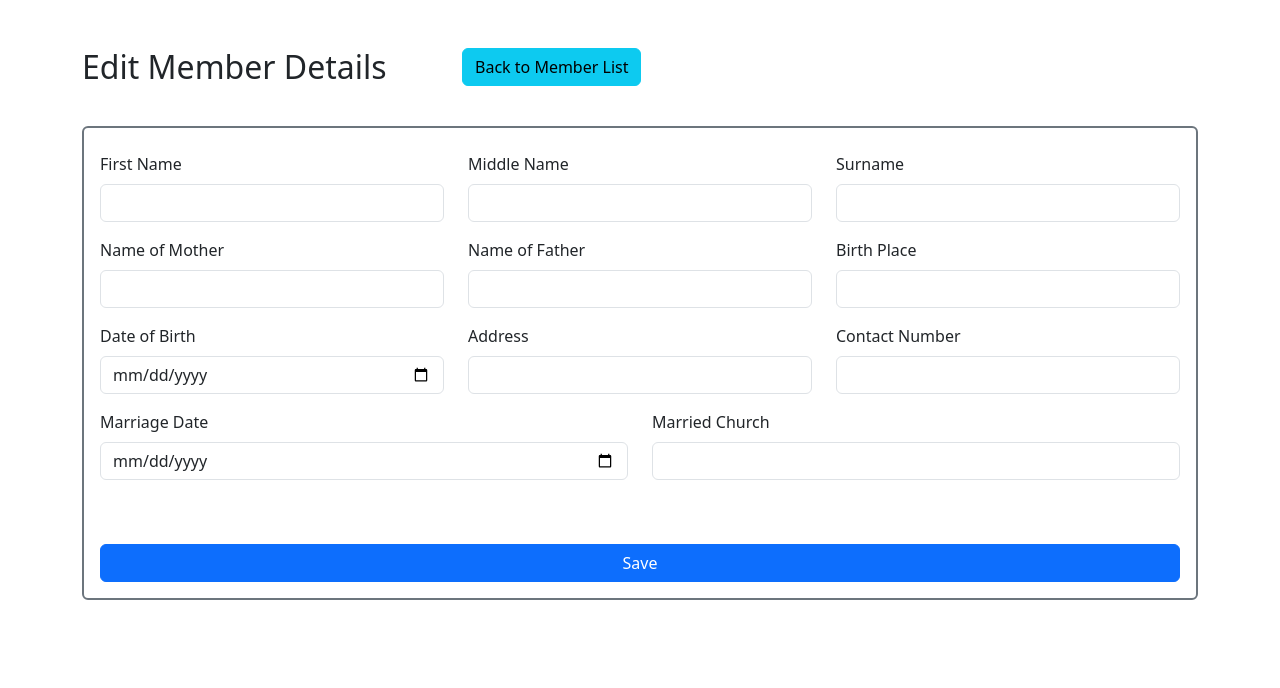
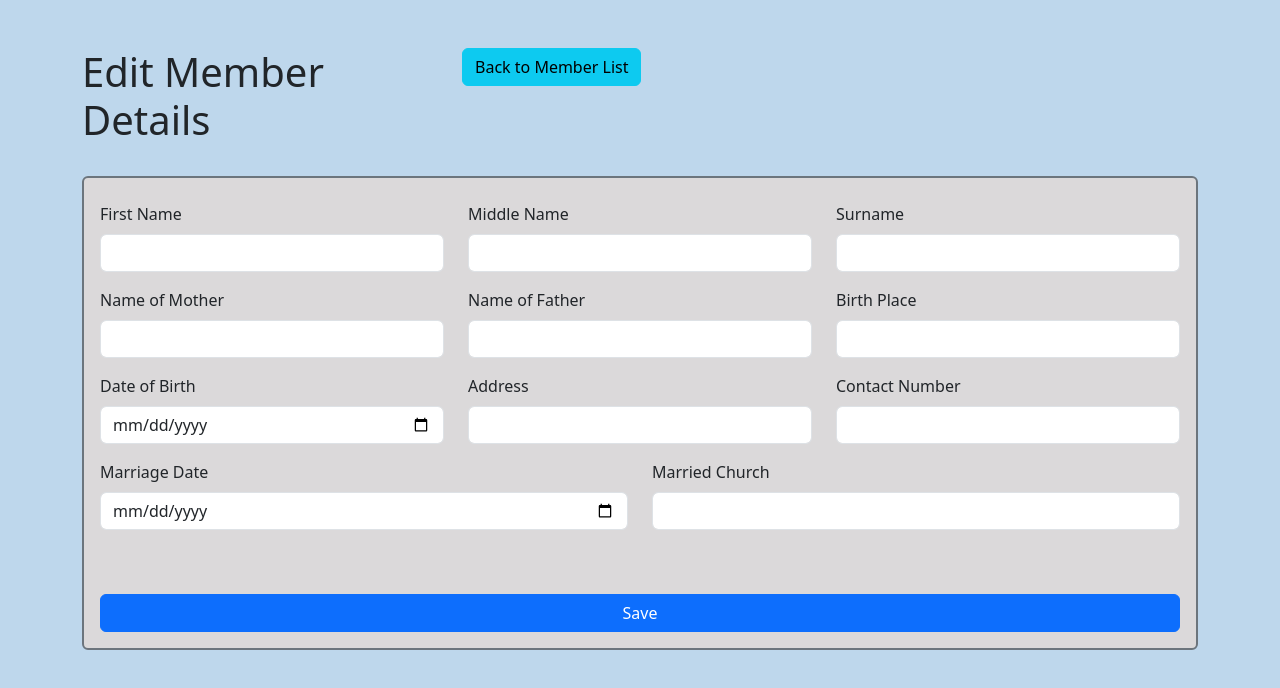
Before and after one commit to DilushaSF/codespaces-blank, a plain HTML site: page editmembers.html in a window 1280 px wide. Drawn offline with nearby package versions, Linux system fonts and the light colour scheme; no server answers.

Commit message:
Adding UI changes

```diff
--- a/editmembers.html
+++ b/editmembers.html
@@ -24,11 +24,11 @@
 
 </head>
 
-<body>
+<body style="background-color: #bed7ec;">
     <div class="container mt-5">
         <div class="row mt-3">
             <div class="col-4">
-                <h2>Edit Member Details</h2>
+                <h1>Edit Member Details</h1>
             </div>
 
             <div class="col-4">
@@ -38,7 +38,8 @@
 
         <br>
 
-        <form id="editMemberForm" class="border border-2 border-secondary rounded p-3">
+        <form id="editMemberForm" class="border border-2 border-secondary rounded p-3"
+            style="background-color: rgba(222, 217, 217, 0.922);">
             <div class="row mt-2">
                 <div class="pb-3 col-4">
                     <label for="firstName" class="form-label">First Name</label>
```
Also changed, not shown: addmembers.html (+4 -3 lines), index.html (+1 -1 lines), members.html (+2 -2 lines).
